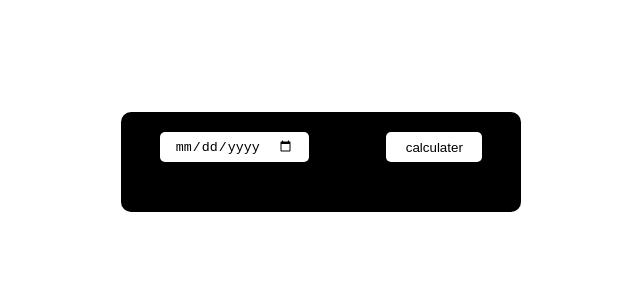
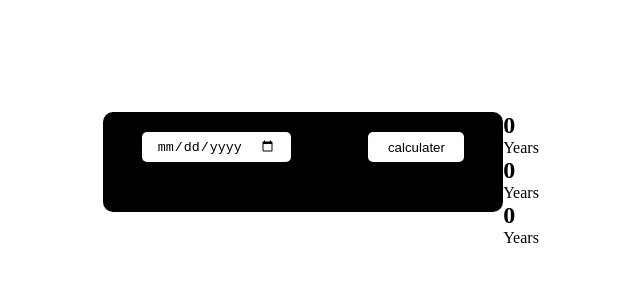
Before and after one commit to Amirkhan5721/classTask-05, a plain HTML site: page index.html in a window 1280 px wide. Shown: the whole page, without its empty margins (319-959 px from the left). Drawn offline with Linux system fonts and the light colour scheme.

Commit message:
Add three boxes for years,months,days

```diff
--- a/index.html
+++ b/index.html
@@ -11,6 +11,19 @@
         <input type="date" id="dob">
         <button id="calc-btn">calculater</button>
     </div>
-
+    <div class="boxes-age">
+        <div class="box">
+            <h2>0</h2>
+            <p>Years</p>
+        </div>
+        <div class="box">
+            <h2>0</h2>
+            <p>Years</p>
+        </div>
+        <div class="box">
+            <h2>0</h2>
+            <p>Years</p>
+        </div>
+    </div>
 </body>
 </html>
```
